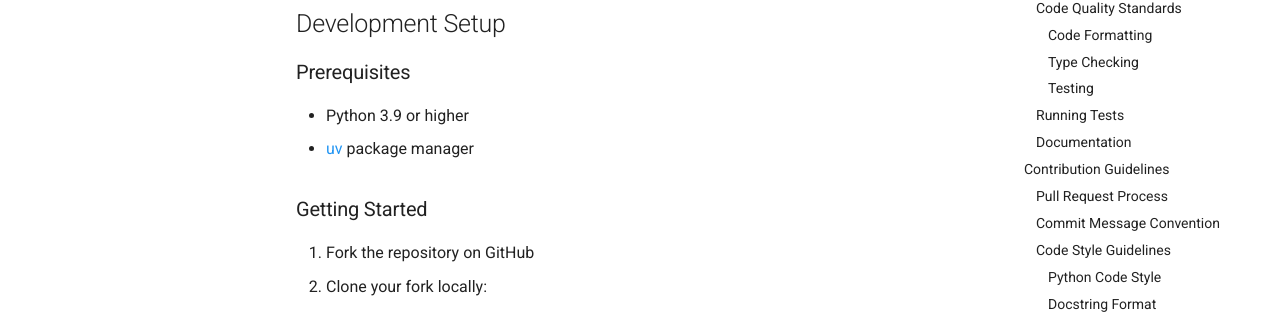
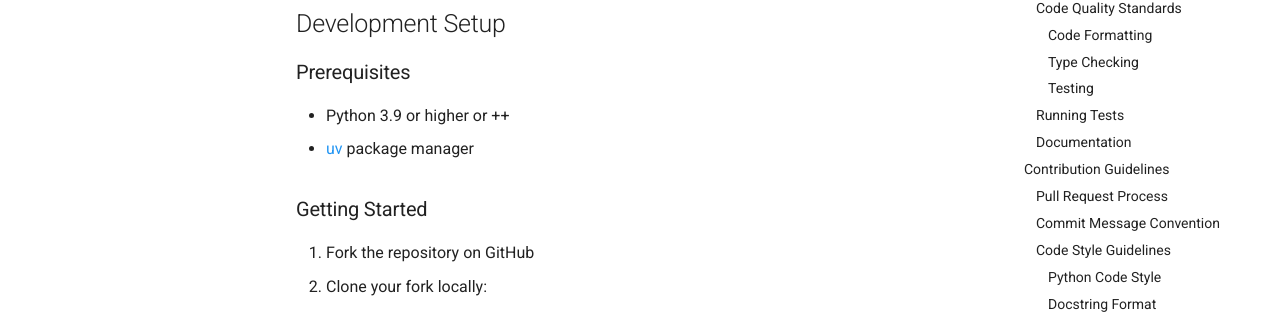
Before and after one commit to yantology/generatecv, an MkDocs documentation site: the page built from docs/contributing.md, in a window 1280 px wide and 900 px high. Shown: the part 313-627 px from the top of the window. Built offline with MkDocs 1.6.1 and Material for MkDocs 9.7.7, drawn with Linux system fonts in a browser that asks for light colours; comment, search, counter and statistics services are not loaded.

```diff
--- a/docs/contributing.md
+++ b/docs/contributing.md
@@ -6,7 +6,7 @@ We welcome contributions to generatecv! This document provides guidelines for co
 
 ### Prerequisites
 
-- Python 3.9 or higher
+- Python 3.9 or higher or ++
 - [uv](https://docs.astral.sh/uv/) package manager
 
 ### Getting Started
--- a/pyproject.toml
+++ b/pyproject.toml
@@ -1,7 +1,7 @@
 # Main project metadata
 [project]
 name = "generatecv"
-version = "0.0.10"
+version = "0.0.11"
 description = "generatecv is a Python package for generating professional CVs (resumes) from structured data."
 readme = "README.md"
 license = { text = "MIT" }
```
